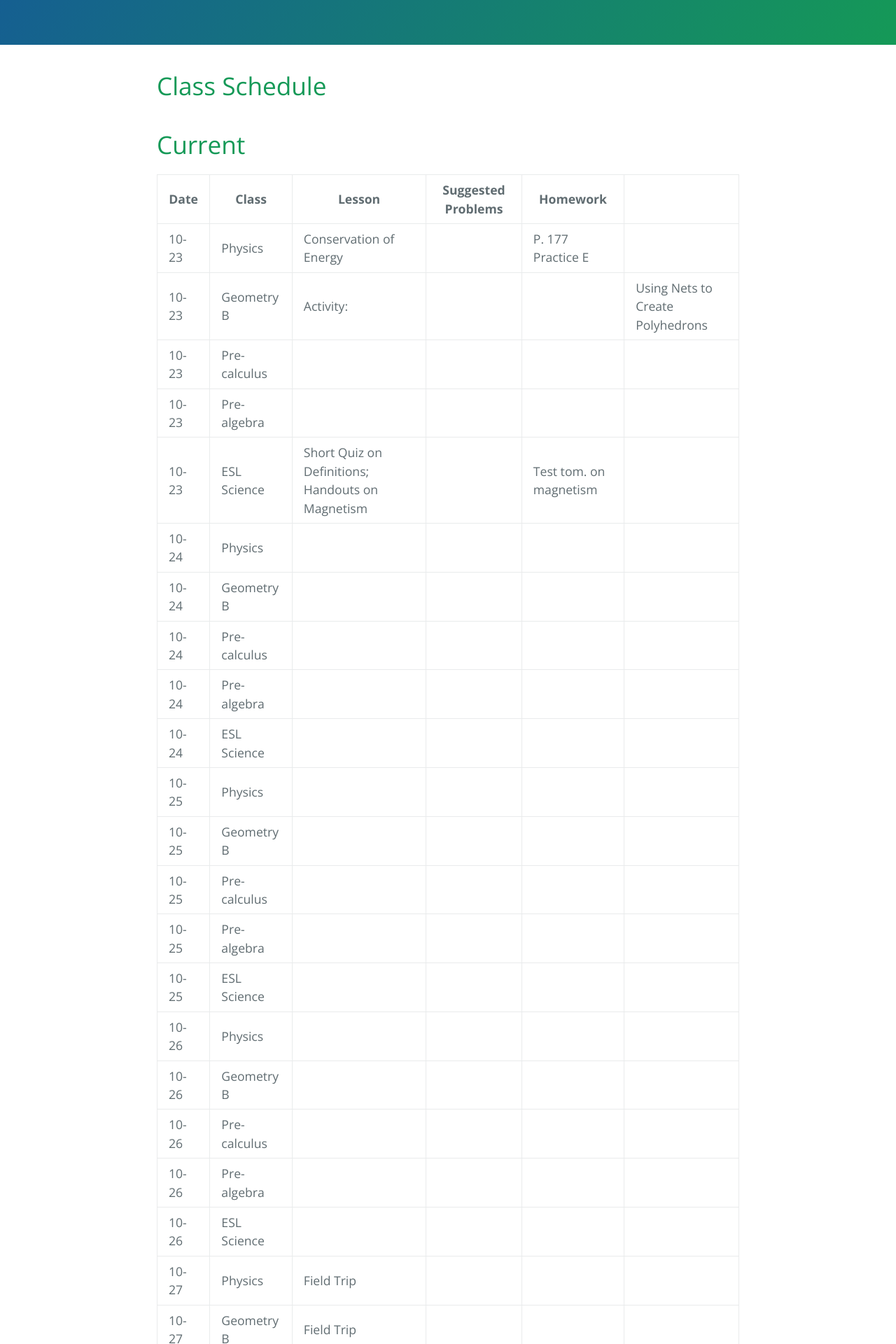
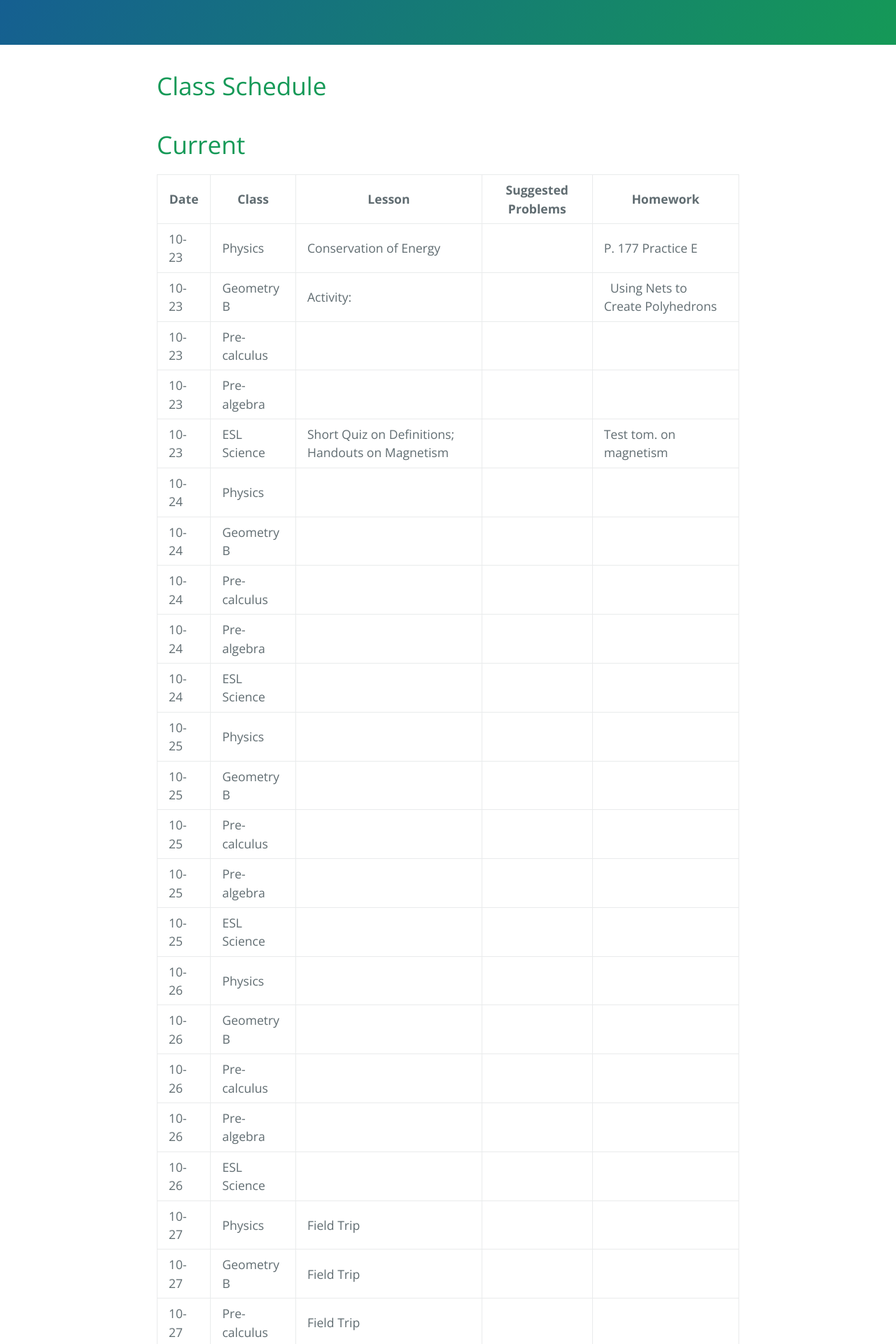
Before and after one commit to gpayoo/gpayoo, a Jekyll site: the page built from index.md, in a window 1280 px wide. Shown: the part 319-2239 px from the top of the page at 70% size. Built offline with Jekyll 4.4.1, drawn with Linux system fonts in a browser that asks for light colours; our own code applies the rules of GitHub Pages for plain Markdown files.

Commit message:
Update index.md

```diff
--- a/index.md
+++ b/index.md
@@ -11,7 +11,7 @@ layout: default
 | Date | Class | Lesson | Suggested Problems | Homework |
 | ---- | ----- | ------ | -------- | ---
 | 10-23 | Physics | Conservation of Energy  | | P. 177 Practice E
-| 10-23 | Geometry B | Activity:   | |   | Using Nets to Create Polyhedrons
+| 10-23 | Geometry B | Activity:   | |    Using Nets to Create Polyhedrons |
 | 10-23 | Pre-calculus | | |
 | 10-23 | Pre-algebra |   | |
 | 10-23 | ESL Science | Short Quiz on Definitions; Handouts on Magnetism  |  |  Test tom. on magnetism
```
